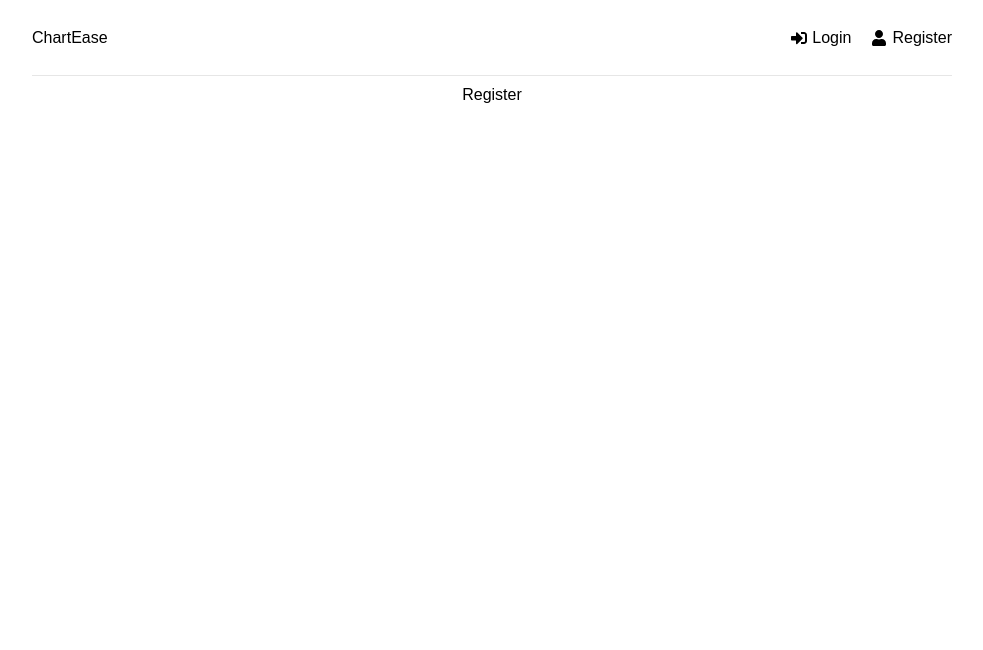
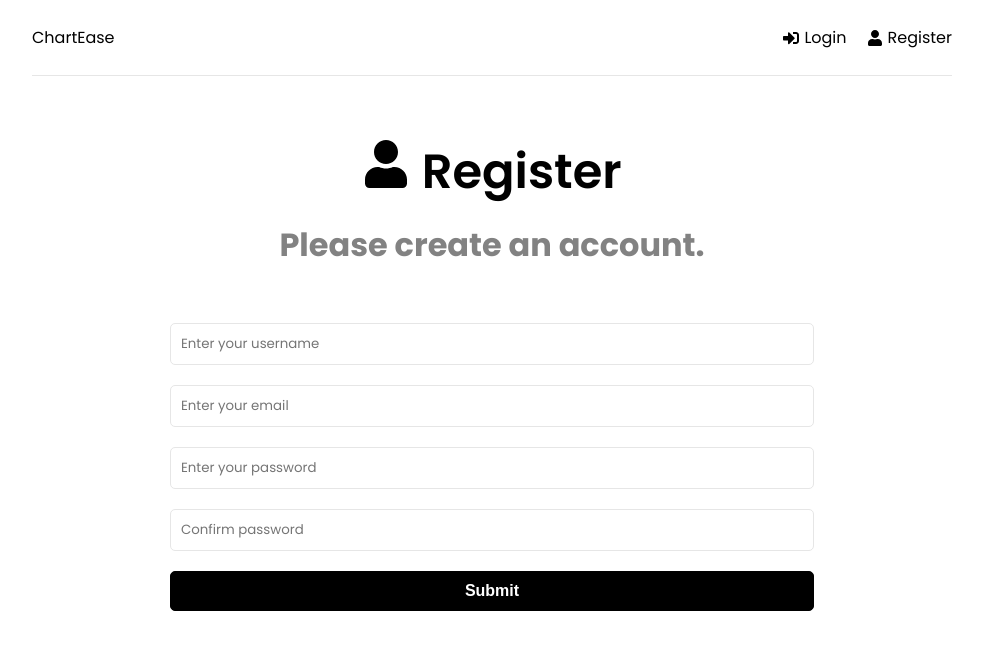
Before and after one commit to jthomas981/ChartEase, a React (Create React App) app in the folder frontend/: page /register in a window 1280 px wide. Shown: the top 650 px of the page, without its empty margins (148-1131 px from the left). Built offline with nearby package versions, Linux system fonts and the light colour scheme.

Commit message:
Added a frontend login and register page.

```diff
--- a/frontend/src/components/CustomNode/custom-node.css
+++ b/frontend/src/components/CustomNode/custom-node.css
@@ -1,3 +1,7 @@
+#flowchart {
+  height: 75vh;
+}
+
 .custom-node {
   height: 100px;
   border: 1px solid #eee;
--- a/frontend/src/index.css
+++ b/frontend/src/index.css
@@ -1,3 +1,5 @@
+@import url('https://fonts.googleapis.com/css2?family=Poppins:wght@300;400;600;700&display=swap');
+
 * {
   margin: 0;
   padding: 0;
@@ -41,24 +43,19 @@
   text-align: center;
 }
 
-#flowchart {
-  height: 75vh;
-}
-
 .header {
   display: flex;
   justify-content: space-between;
   align-items: center;
   padding: 20px 0;
   border-bottom: 1px solid #e6e6e6;
-  margin-bottom: 10px;
+  margin-bottom: 60px;
 }
 
 .header ul {
   display: flex;
   align-items: center;
   justify-content: space-between;
-  list-style: none;
 }
 
 .header ul li {
@@ -77,3 +74,142 @@
 .header ul li a svg {
   margin-right: 5px;
 }
+
+.heading {
+  font-size: 2rem;
+  font-weight: 700;
+  margin-bottom: 50px;
+  padding: 0 20px;
+}
+
+.heading p {
+  color: #828282;
+}
+
+.goals {
+  display: grid;
+  grid-template-columns: repeat(2, 1fr);
+  gap: 10px;
+}
+
+.goal {
+  background-color: #f4f4f4;
+  margin: 10px 0;
+  padding: 20px 0 10px;
+  position: relative;
+}
+
+.goal .close {
+  position: absolute;
+  top: 10px;
+  right: 15px;
+  cursor: pointer;
+  border: none;
+  background: none;
+}
+
+.form,
+.content {
+  width: 70%;
+  margin: 0 auto;
+}
+
+.form-group {
+  margin-bottom: 10px;
+}
+
+.form-group input,
+.form-group textarea,
+.form-group select {
+  width: 100%;
+  padding: 10px;
+  border: 1px solid #e6e6e6;
+  border-radius: 5px;
+  margin-bottom: 10px;
+  font-family: inherit;
+}
+
+.form-group label {
+  text-align: left;
+  display: block;
+  margin: 0 0 5px 3px;
+}
+
+.btn {
+  padding: 10px 20px;
+  border: 1px solid #000;
+  border-radius: 5px;
+  background: #000;
+  color: #fff;
+  font-size: 16px;
+  font-weight: 700;
+  cursor: pointer;
+  text-align: center;
+  appearance: button;
+  display: flex;
+  align-items: center;
+  justify-content: center;
+}
+
+.btn svg {
+  margin-right: 8px;
+}
+
+.btn-reverse {
+  background: #fff;
+  color: #000;
+}
+
+.btn-block {
+  width: 100%;
+  margin-bottom: 20px;
+}
+
+.btn:hover {
+  transform: scale(0.98);
+}
+
+.loadingSpinnerContainer {
+  position: fixed;
+  top: 0;
+  right: 0;
+  bottom: 0;
+  left: 0;
+  background-color: rgba(0, 0, 0, 0.5);
+  z-index: 5000;
+  display: flex;
+  justify-content: center;
+  align-items: center;
+}
+
+.loadingSpinner {
+  width: 64px;
+  height: 64px;
+  border: 8px solid;
+  border-color: #000 transparent #555 transparent;
+  border-radius: 50%;
+  animation: spin 1.2s linear infinite;
+}
+
+@keyframes spin {
+  0% {
+    transform: rotate(0deg);
+  }
+  100% {
+    transform: rotate(360deg);
+  }
+}
+
+@media (max-width: 600px) {
+  .form {
+    width: 90%;
+  }
+
+  .heading h1 {
+    font-size: 2rem;
+  }
+
+  .heading p {
+    font-size: 1.5rem;
+  }
+}
--- a/frontend/src/pages/Login.jsx
+++ b/frontend/src/pages/Login.jsx
@@ -1,9 +1,62 @@
-import React from 'react'
+import { useState, useEffect } from 'react'
+import { FaSignInAlt } from 'react-icons/fa'
 
 function Login() {
-  return (
-    <div>Login</div>
-  )
+  const [ formData, setFormData ] = useState({
+    email: '',
+    password: '',
+  })
+
+  const { email, password } = formData
+
+  const onChange = (e) => {
+    setFormData((prevState) => ({
+      ...prevState,
+      [e.target.name]: e.target.value,
+    }))
+  }
+  const onSubmit = (e) => {
+    e.preventDefault()
+  }
+
+  return <>
+    <section className="heading">
+      <h1>
+        <FaSignInAlt /> Login
+      </h1>
+      <p>Login and create flowcharts.</p>
+    </section>
+
+    <section className="form">
+      <form onSubmit={ onSubmit }>
+        <div className="form-group">
+          <input
+            type="email"
+            className="form-control"
+            id="email"
+            name="email"
+            value={ email }
+            placeholder='Enter your email'
+            onChange={ onChange }
+          />
+        </div>
+        <div className="form-group">
+          <input
+            type="password"
+            className="form-control"
+            id="password"
+            name="password"
+            value={ password }
+            placeholder='Enter your password'
+            onChange={ onChange }
+          />
+        </div>
+        <div className="form-group">
+          <button type="submit" className="btn btn-block">Submit</button>
+        </div>
+      </form>
+    </section>
+  </>
 }
 
 export default Login
--- a/frontend/src/pages/Register.jsx
+++ b/frontend/src/pages/Register.jsx
@@ -1,9 +1,86 @@
-import React from 'react'
+import { useState, useEffect } from 'react'
+import { FaUser } from 'react-icons/fa'
 
 function Register() {
-  return (
-    <div>Register</div>
-  )
+  const [ formData, setFormData ] = useState({
+    name: '',
+    email: '',
+    password: '',
+    password2: ''
+  })
+
+  const { name, email, password, password2 } = formData
+
+  const onChange = (e) => {
+    setFormData((prevState) => ({
+      ...prevState,
+      [e.target.name]: e.target.value,
+    }))
+  }
+  const onSubmit = (e) => {
+    e.preventDefault()
+  }
+
+  return <>
+    <section className="heading">
+      <h1>
+        <FaUser /> Register
+      </h1>
+      <p>Please create an account.</p>
+    </section>
+
+    <section className="form">
+      <form onSubmit={ onSubmit }>
+        <div className="form-group">
+          <input
+            type="text"
+            className="form-control"
+            id="name"
+            name="name"
+            value={ name }
+            placeholder='Enter your username'
+            onChange={ onChange }
+          />
+        </div>
+        <div className="form-group">
+          <input
+            type="email"
+            className="form-control"
+            id="email"
+            name="email"
+            value={ email }
+            placeholder='Enter your email'
+            onChange={ onChange }
+          />
+        </div>
+        <div className="form-group">
+          <input
+            type="password"
+            className="form-control"
+            id="password"
+            name="password"
+            value={ password }
+            placeholder='Enter your password'
+            onChange={ onChange }
+          />
+        </div>
+        <div className="form-group">
+          <input
+            type="password"
+            className="form-control"
+            id="password2"
+            name="password2"
+            value={ password2 }
+            placeholder='Confirm password'
+            onChange={ onChange }
+          />
+        </div>
+        <div className="form-group">
+          <button type="submit" className="btn btn-block">Submit</button>
+        </div>
+      </form>
+    </section>
+  </>
 }
 
 export default Register
```
